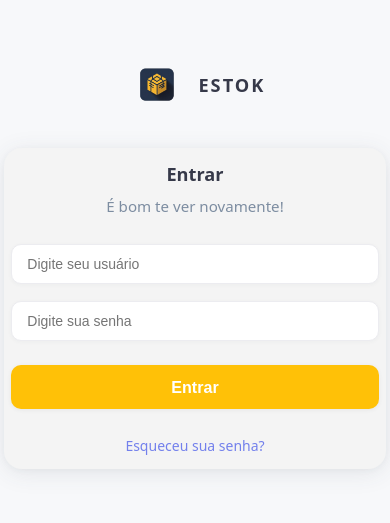
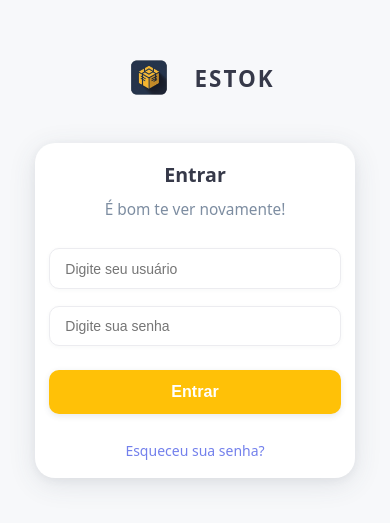
Before and after one commit to gustavorods/2025_estok_frontend, a React (Vite) app: page / in a window 390 px wide. Shown: the part 161-684 px from the top of the page. Built offline with nearby package versions, Linux system fonts and the light colour scheme.

Commit message:
Refactor: adjustment in responsiveness in Login Page for Mobile Devices

```diff
--- a/src/pages/LoginPage.css
+++ b/src/pages/LoginPage.css
@@ -1,6 +1,6 @@
 .login-bg {
   min-height: 100vh;
-  width: 100vw;
+  width: 100%;
   background: #f7f8fa;
   display: flex;
   flex-direction: column;
@@ -8,6 +8,7 @@
   justify-content: center;
   font-family: system-ui, Arial, sans-serif;
   position: relative;
+  padding: 2rem; /* 🔥 respiro lateral nas telas grandes */
 }
 
 .login-header {
@@ -16,11 +17,11 @@
   left: 48px;
   display: flex;
   align-items: center;
-  gap: 0.7rem;
+  gap: 0.8rem;
+  transition: all 0.3s ease;
 }
 
 .login-logo-box {
-  /* Remover fundo, borda e arredondamento */
   background: none;
   border-radius: 0;
   padding: 0;
@@ -34,26 +35,31 @@
 }
 
 .login-logo-img {
-  width: 64px;
-  height: 64px;
+  width: 80px; /* 💪 maior pra dar destaque */
+  height: 80px;
   object-fit: contain;
   display: block;
+  transition: transform 0.3s ease;
+}
+
+.login-logo-img:hover {
+  transform: scale(1.08); /* efeito suave ao passar o mouse */
 }
 
 .login-app-name {
-  font-size: 2rem;
-  font-weight: 700;
+  font-size: 2.4rem; /* 🧠 mais destaque no nome também */
+  font-weight: 800;
   color: #363949;
   letter-spacing: 2px;
 }
 
 .login-card {
-  background: #f4f4f4;
-  border-radius: 18px;
-  box-shadow: 0 4px 24px 0 rgba(60,72,88,0.10), 0 1.5px 6px 0 rgba(60,72,88,0.04);
-  padding: 2rem 1.5rem 1.5rem 1.5rem;
+  background: #ffffff;
+  border-radius: 20px;
+  box-shadow: 0 6px 28px rgba(60,72,88,0.12), 0 2px 8px rgba(60,72,88,0.06);
+  padding: 2.2rem 2rem 1.8rem 2rem;
   min-width: 280px;
-  max-width: 350px;
+  max-width: 380px; /* ligeiramente maior */
   width: 100%;
   display: flex;
   flex-direction: column;
@@ -62,15 +68,15 @@
 }
 
 .login-title {
-  font-size: 2rem;
+  font-size: 2.1rem;
   font-weight: 700;
   color: #363949;
-  margin-bottom: 0.7rem;
+  margin-bottom: 0.8rem;
   text-align: center;
 }
 
 .login-subtitle {
-  font-size: 1.08rem;
+  font-size: 1.1rem;
   color: #7d8da1;
   margin-bottom: 2rem;
   text-align: center;
@@ -109,7 +115,7 @@
   padding: 0.9rem 0;
   font-size: 1.15rem;
   cursor: pointer;
-  box-shadow: 0 1px 4px rgba(60,72,88,0.08);
+  box-shadow: 0 2px 6px rgba(60,72,88,0.12);
   transition: background 0.2s, transform 0.2s;
   margin-top: 0.5rem;
 }
@@ -141,33 +147,65 @@
 }
 
 /* Responsivo */
-@media (max-width: 600px) {
+@media (max-width: 900px) {
+  .login-bg {
+    padding: 2rem 1.5rem;
+  }
+
   .login-header {
     position: static;
+    justify-content: center;
     margin-bottom: 2.2rem;
-    left: 0;
-    top: 0;
-    justify-content: center;
   }
+
+  .login-logo-img {
+    width: 72px;
+    height: 72px;
+  }
+
+  .login-app-name {
+    font-size: 1.8rem;
+  }
+
   .login-card {
-    padding: 1rem 0.5rem 1rem 0.5rem;
-    min-width: 0;
-    max-width: 98vw;
-  }
-  .login-title {
-    font-size: 1.3rem;
-  }
-  .login-app-name {
-    font-size: 1.3rem;
+    padding: 1.5rem 1rem;
+    max-width: 95%;
   }
 }
+
+@media (max-width: 600px) {
+  .login-bg {
+    padding: 1.5rem;
+  }
+
+  .login-card {
+    padding: 1.3rem 1rem;
+    max-width: 92%;
+  }
+
+  .login-logo-img {
+    width: 68px;
+    height: 68px;
+  }
+
+  .login-app-name {
+    font-size: 1.6rem;
+  }
+
+  .login-title {
+    font-size: 1.4rem;
+  }
+}
+
+/* Ajuste pro aside, caso use no mesmo contexto */
 aside .logo {
   display: flex;
   gap: 0.8rem;
+  align-items: center;
 }
 
 aside .logo img {
-  width: 40%;
-  height: 100%;
-  margin-top: -20px;
+  width: 50%; /* ligeiramente maior pra acompanhar o destaque */
+  height: auto;
+  margin-top: -10px;
 }
```
